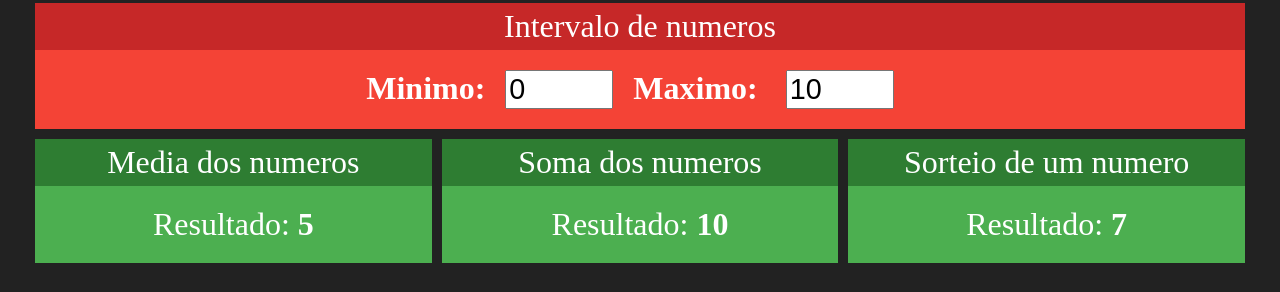
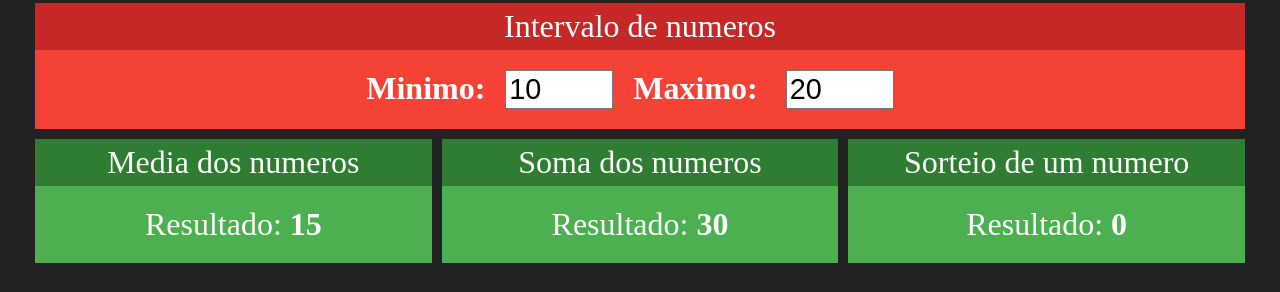
Before and after one commit to BrenoOliveira2002/redux-simples, a React (Create React App) app: page / in a window 1280 px wide. Shown: the part 192-484 px from the top of the page. Built offline with nearby package versions, Linux system fonts and the light colour scheme.

Commit message:
implementation without redux

```diff
--- a/src/App.js
+++ b/src/App.js
@@ -1,4 +1,4 @@
-import logo from './logo.svg';
+import React, {useState} from 'react';
 import './App.css';
 
 import Intervalo from './components/Intervalo';
@@ -7,16 +7,21 @@
 import Sorteio from './components/Sorteio';
 
 function App() {
+
+  const [min, setMin] = useState(10)
+  const [max, setMax] = useState(20)
+
   return (
     <div className="App">
       <h1> Exercicio React-redux</h1>
       <div className='linha'>
-        <Intervalo> </Intervalo>
+        <Intervalo min={min} max={max}
+        onMinChanged= {setMin} onMaxChanged={setMax}> </Intervalo>
       </div>
       <div className='linha'>
-        <Media></Media>
-        <Soma></Soma>
-        <Sorteio></Sorteio>
+        <Media min={min} max={max} ></Media>
+        <Soma min={min} max={max}></Soma>
+        <Sorteio min={min} max={max}></Sorteio>
       </div>
     </div>
   );
--- a/src/components/Intervalo.jsx
+++ b/src/components/Intervalo.jsx
@@ -4,20 +4,25 @@
 
 export default props => {
 
+    const min = props.min
+    const max = props.max
     return (
 
 
         <Card title="Intervalo de numeros" red>
 
             <div className='Intervalo'>
+                {console.log(min)}
                 <span>
                     <strong>Minimo:</strong>
-                    <input type="number" value={0} readOnly />
+                    <input type="number" value={min}
+                    onChange={e => props.onMinChanged(+e.target.value)}  />
                 </span>
 
                 <span>
                     <strong>Maximo: </strong>
-                    <input type="number" value={10} readOnly />
+                    <input type="number" value={max}
+                    onChange={e => props.onMaxChanged(+e.target.value)}  />
                 </span>
 
             </div>
--- a/src/components/Media.jsx
+++ b/src/components/Media.jsx
@@ -3,6 +3,8 @@
 import Card from './Card';
 
 export default props => {
+    const min = props.min
+    const max = props.max
 
     return (
 
@@ -12,7 +14,7 @@
             <div>
                 <span>
                     <span>Resultado: </span>
-                    <strong>5</strong>
+                    <strong>{(max + min) /2}</strong>
                 </span>
             </div>
         </Card>
--- a/src/components/Soma.jsx
+++ b/src/components/Soma.jsx
@@ -3,6 +3,8 @@
 import Card from './Card';
 
 export default props => {
+    const min = props.min
+    const max = props.max
 
     return (
 
@@ -12,7 +14,7 @@
             <div>
                 <span>
                     <span>Resultado: </span>
-                    <strong>10</strong>
+                    <strong>{(max + min)}</strong>
                 </span>
             </div>
         </Card>
--- a/src/components/Sorteio.jsx
+++ b/src/components/Sorteio.jsx
@@ -3,6 +3,10 @@
 import Card from './Card';
 
 export default props => {
+
+    const min = props.min
+    const max = props.max
+    const aleatorio = parseInt(Math.random() * (max - min))
 
     return (
 
@@ -12,7 +16,7 @@
             <div>
                 <span>
                     <span>Resultado: </span>
-                    <strong>7</strong>
+                    <strong>{aleatorio}</strong>
                 </span>
             </div>
         </Card>
```
